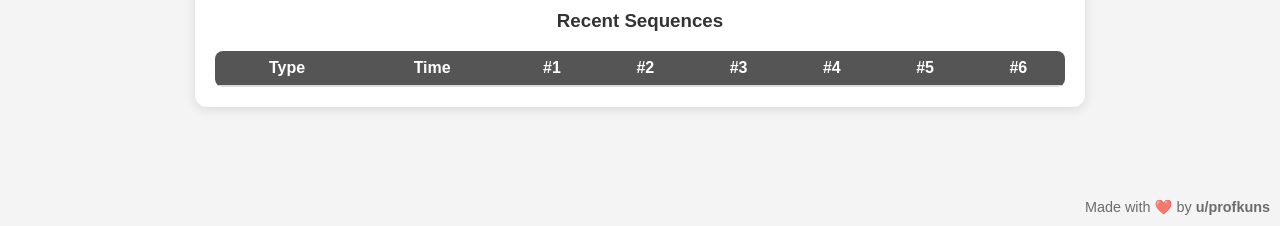
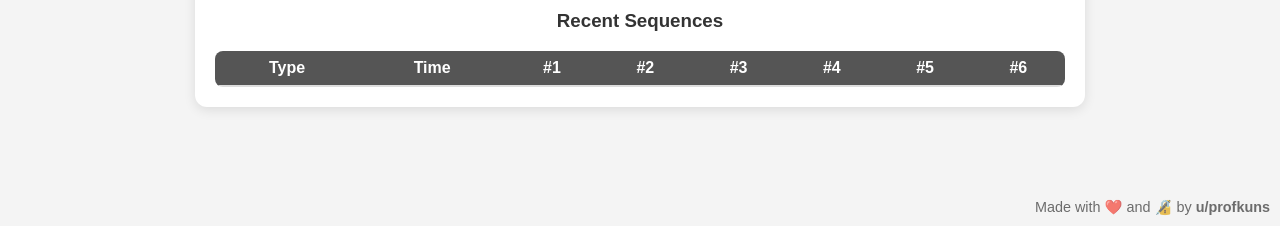
Before and after one commit to profkuns/Click-on-1, a Flask app: page / in a window 1280 px wide. Shown: the part 574-800 px from the top of the page. Run offline with Flask 3, Linux system fonts and the light colour scheme; data that the repository does not hold is empty.

Commit message:
updated footer

```diff
--- a/templates/index.html
+++ b/templates/index.html
@@ -216,7 +216,7 @@
     </script>
 
     <footer class="attribution">
-        Made with ❤️ by <a href="https://www.reddit.com/user/profkuns" target="_blank">u/profkuns</a>
+        Made with ❤️ and 🔏 by <a href="https://www.reddit.com/user/profkuns" target="_blank">u/profkuns</a>
     </footer>
 
 </body>
```
